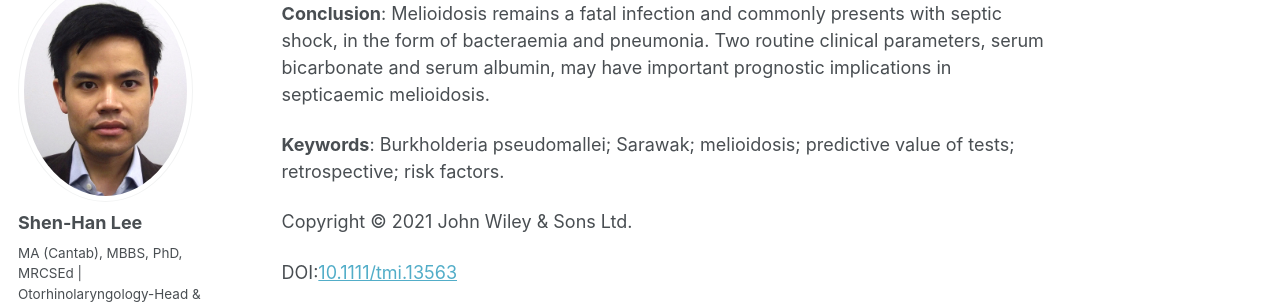
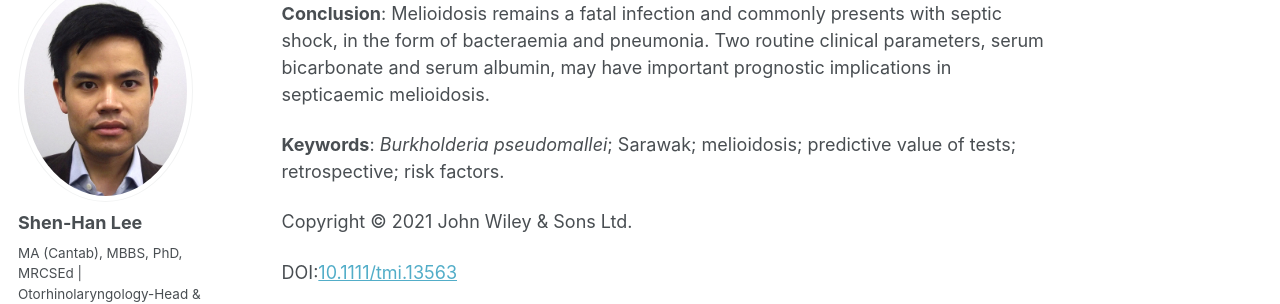
Before and after one commit to shenhanlee/shenhanlee.github.io, a Jekyll site: the page built from _publications/2021-02-16-clinical-characteristics-melioidosis-kapit.md, in a window 1280 px wide and 900 px high, scrolled down 897 px. Shown: the part 126-430 px from the top of the window. Built offline with Jekyll 4.4.1, drawn with Linux system fonts in a browser that asks for light colours; some web fonts are replaced.

Commit message:
Merge remote-tracking branch 'origin/master'

```diff
--- a/_publications/2021-02-16-clinical-characteristics-melioidosis-kapit.md
+++ b/_publications/2021-02-16-clinical-characteristics-melioidosis-kapit.md
@@ -26,7 +26,7 @@ Valerie Toh <sup>1,2,*</sup>, Sui Poh Tee <sup>1,3</sup>, Shen-Han Lee <sup>4</s
 
 <b>Conclusion</b>: Melioidosis remains a fatal infection and commonly presents with septic shock, in the form of bacteraemia and pneumonia. Two routine clinical parameters, serum bicarbonate and serum albumin, may have important prognostic implications in septicaemic melioidosis.
 
-<b>Keywords</b>: Burkholderia pseudomallei; Sarawak; melioidosis; predictive value of tests; retrospective; risk factors.
+<b>Keywords</b>: <i>Burkholderia pseudomallei</i>; Sarawak; melioidosis; predictive value of tests; retrospective; risk factors.
 
 Copyright © 2021 John Wiley & Sons Ltd.
 
```
